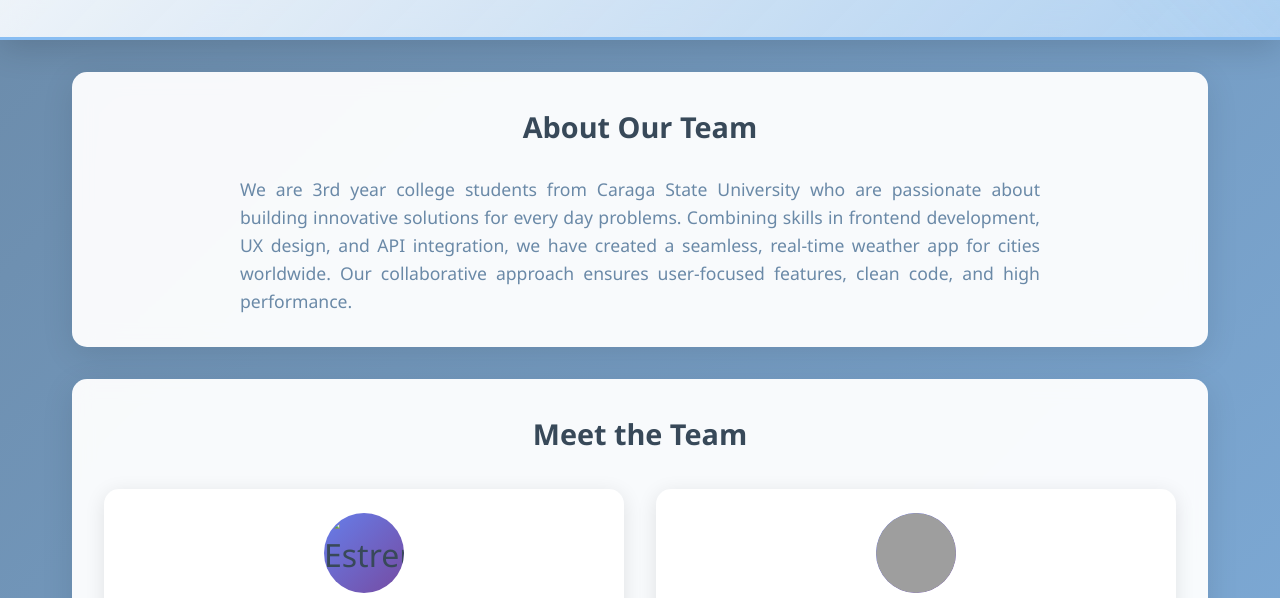
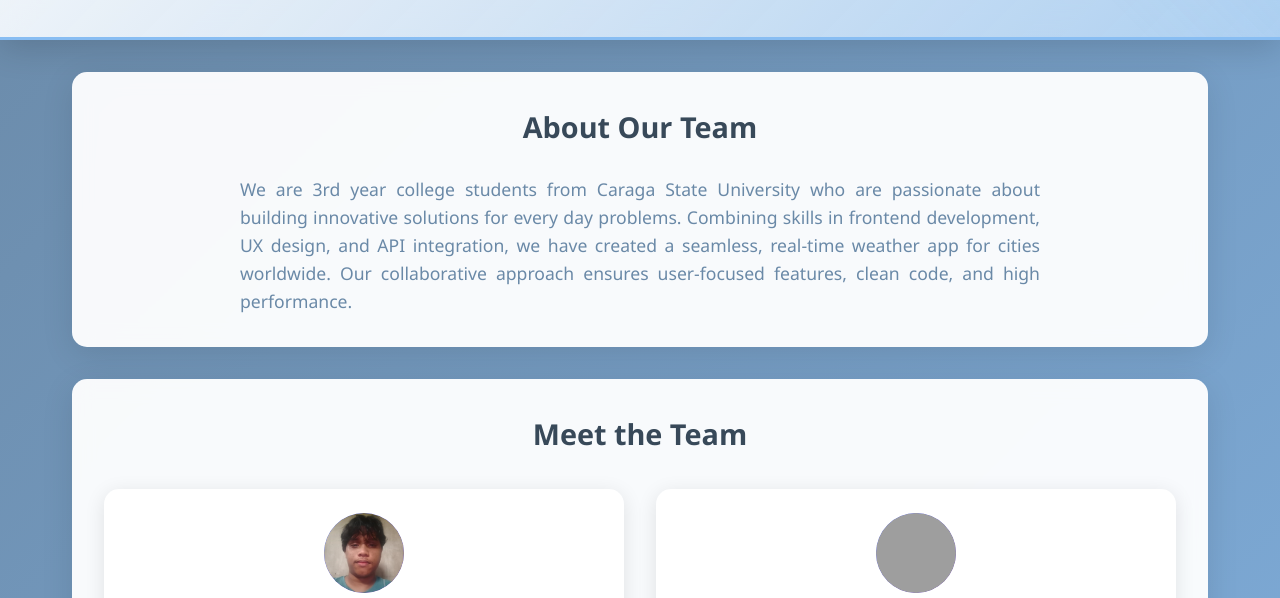
Before and after one commit to Vienne112105/IT-110-Midterm, a plain HTML site: page index.html in a window 1280 px wide. Shown: the part 202-800 px from the top of the page. Drawn offline with Linux system fonts and the light colour scheme; grey boxes are pictures that could not be loaded.

Commit message:
minor changes

```diff
--- a/index.html
+++ b/index.html
@@ -24,7 +24,7 @@
             <div class="team-grid">
                 <div class="member-card">
                     <div class="member-photo">
-                        <div class="placeholder-photo"><img src="" alt="Estremos"></div>
+                        <div class="placeholder-photo"><img src="./assets/profile/estremos.jpg" alt="Estremos"></div>
                     </div>
                     <h3>Ivan Kleinth Estremos</h3>
                     <p class="role">Frontend Developer & UI/UX Designer</p>
--- a/style.css
+++ b/style.css
@@ -543,7 +543,6 @@ main {
     animation: fadeIn 0.5s ease-in;
 }
 
-
 @keyframes fadeIn {
     from { opacity: 0; transform: translateY(20px); }
     to { opacity: 1; transform: translateY(0); }
```
Also changed, not shown: assets/profile/estremos.jpg (added).
